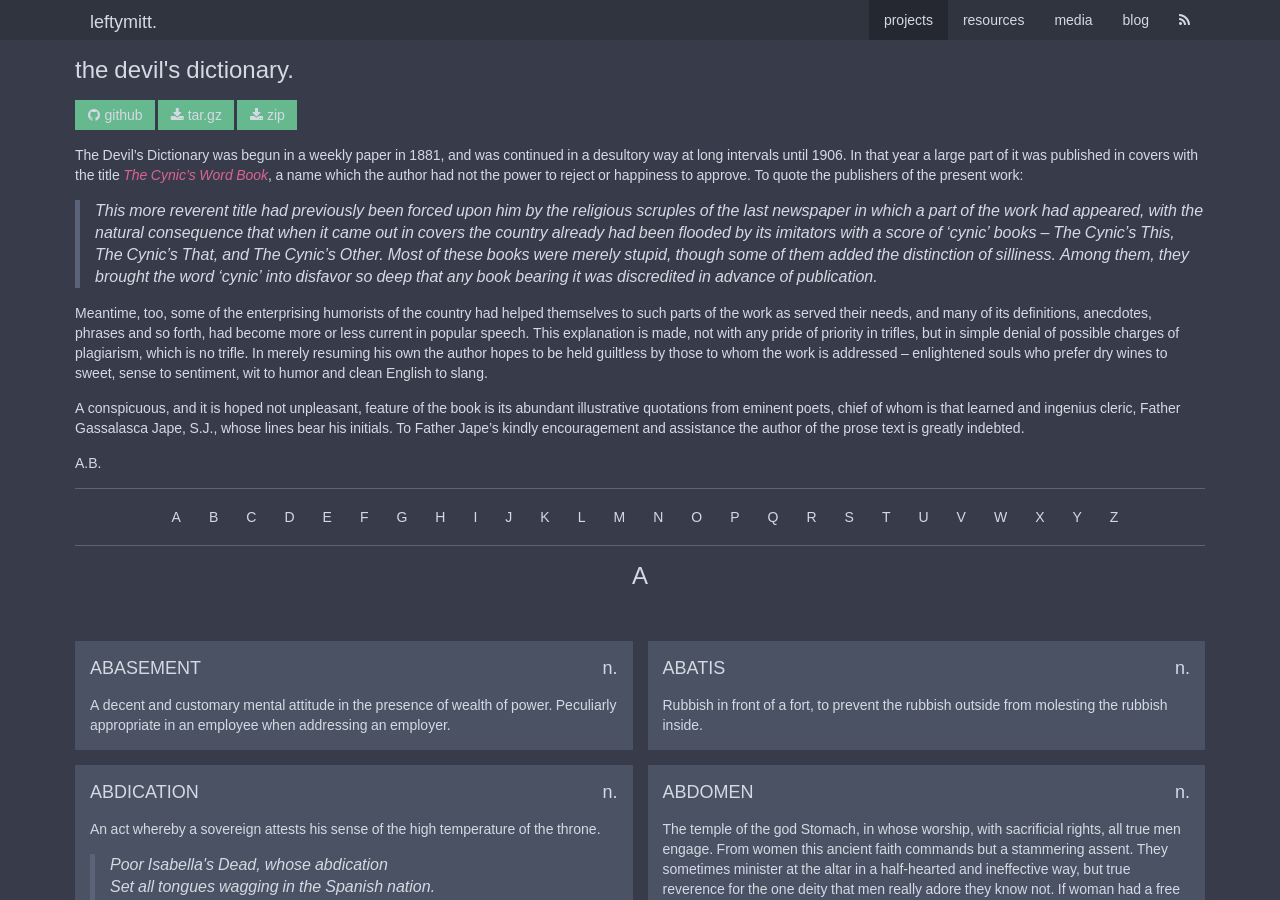
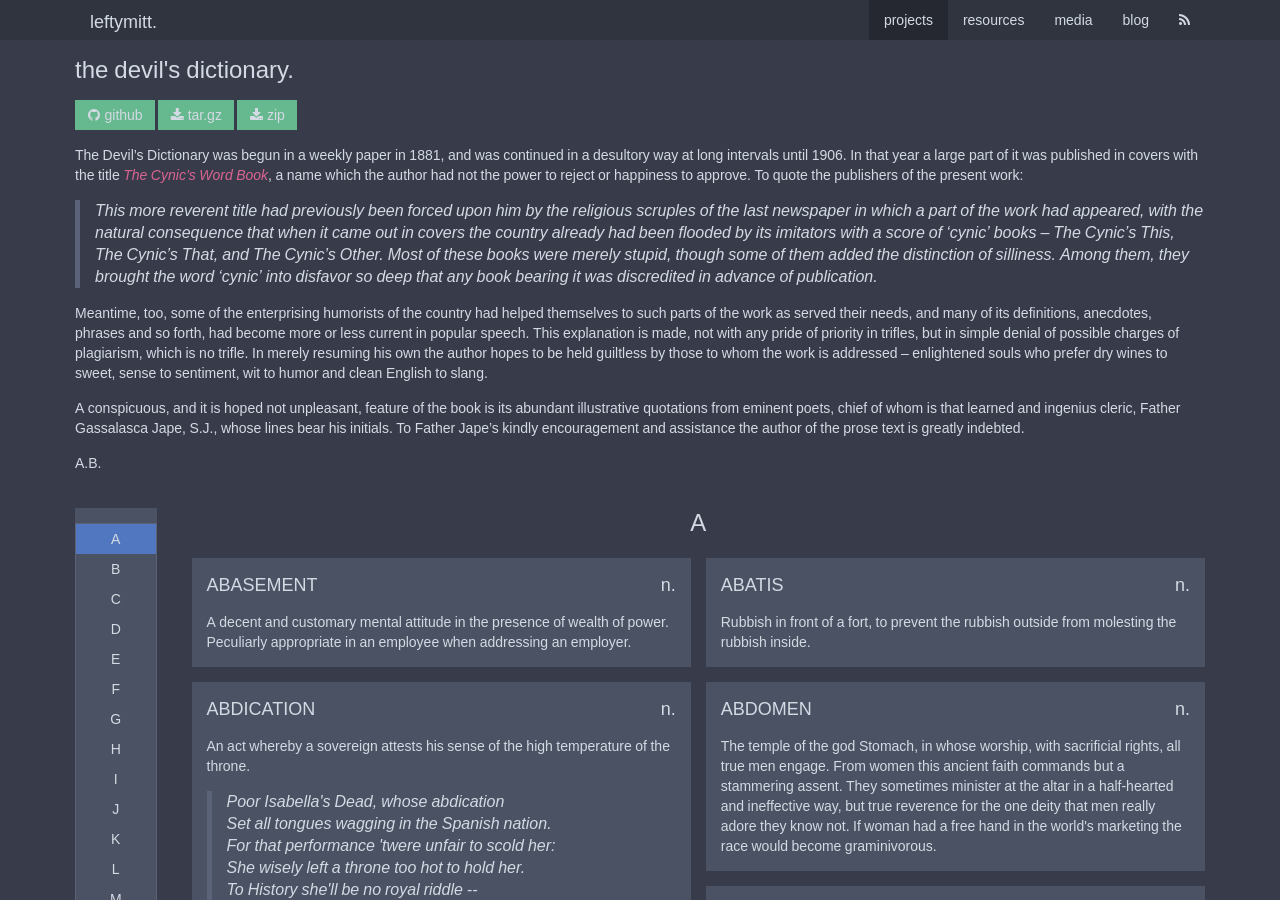
Before and after one commit to leftymitt/leftymitt.com, a Jekyll site: the page built from _projects/devils-dictionary.md, in a window 1280 px wide and 900 px high. Built offline with Jekyll 4.4.1, drawn with Linux system fonts in a browser that asks for light colours.

Commit message:
turn devil's dictionary page subnav into scrollable sidenav

```diff
--- a/_projects/devils-dictionary.md
+++ b/_projects/devils-dictionary.md
@@ -30,35 +30,50 @@ To Father Jape's kindly encouragement and assistance the author of the prose tex
 
 A.B.
 
-<hr>
+<div class="uk-grid">
 
-<ul id="letter-filter" class="uk-subnav uk-subnav-pill uk-align-center uk-flex uk-flex-center">
-{% for letter in site.data.devils-dictionary.dictionary %}
-<li><a href="#section-{{ letter.letter }}">{{ letter.letter }}</a></li>
-{% endfor %}
-</ul>
+<div class="uk-width-1-5 uk-width-small-1-6 uk-width-medium-1-10">
+	<br>
+	<div data-uk-sticky="{top:50}" class="uk-panel uk-panel-box">
+		<ul class="uk-scrollable-box uk-nav-side uk-nav uk-nav-parent-icon"
+			 data-uk-scrollspy-nav="{closest:'li', topoffset:-250}" data-uk-nav>
+			{% for letter in site.data.devils-dictionary.dictionary %}
+			<li class="uk-text-center"><a href="#section-{{ letter.letter }}"
+					data-uk-smooth-scroll="{offset:40}">{{ letter.letter }}
+			</a></li>
+			{% endfor %}
+		</ul>
+	</div>
+</div>
 
-{% for letter in site.data.devils-dictionary.dictionary %}
-<hr>
-<div class="uk-h2 uk-text-center" id="section-{{ letter.letter}}">{{ letter.letter }}</div>
-<br>
-<div class="uk-grid" data-uk-grid="{gutter:15, controls:'#letter-filter', animation:false}">
-{% for term in letter.terms %}
-<div data-uk-filter="{{ letter.letter }}" class="uk-width-1-1 uk-width-medium-1-1 uk-width-xlarge-1-2">
-<div class="uk-panel uk-panel-box">
-	<div class="uk-panel-title uk-panel-header">
-	{{ term.word }} <span class="uk-float-right">{{ term.type }}</span>
+<div class="uk-width-4-5 uk-width-small-5-6 uk-width-medium-9-10">
+	{% for letter in site.data.devils-dictionary.dictionary %}
+	<br>
+	<div class="uk-h2 uk-text-center" id="section-{{ letter.letter}}">
+		{{ letter.letter }}
 	</div>
+	<br>
+	<div class="uk-grid" data-uk-grid="{gutter:15, animation:false}">
+		{% for term in letter.terms %}
+		<div class="uk-width-1-1 uk-width-medium-1-1 uk-width-xlarge-1-2">
+			<div class="uk-panel uk-panel-box">
+				<div class="uk-panel-title uk-panel-header">
+					{{ term.word }}
+					<span class="uk-float-right">{{ term.type }}</span>
+				</div>
 
-	<p>{{ term.def }}</p>
-	{% if term.poem  %}
-	<blockquote>
-	<p>{{ term.poem | strip | newline_to_br }}</p>
-	<small> {{ term.author }}</small>
-	</blockquote>
-	{% endif %}
+				<p>{{ term.def }}</p>
+				{% if term.poem  %}
+				<blockquote>
+					<p>{{ term.poem | strip | newline_to_br }}</p>
+					<small> {{ term.author }}</small>
+				</blockquote>
+				{% endif %}
+			</div>
+		</div>
+		{% endfor %}
+	</div>
+	{% endfor %}
 </div>
+
 </div>
-{% endfor %}
-</div>
-{% endfor %}
```
